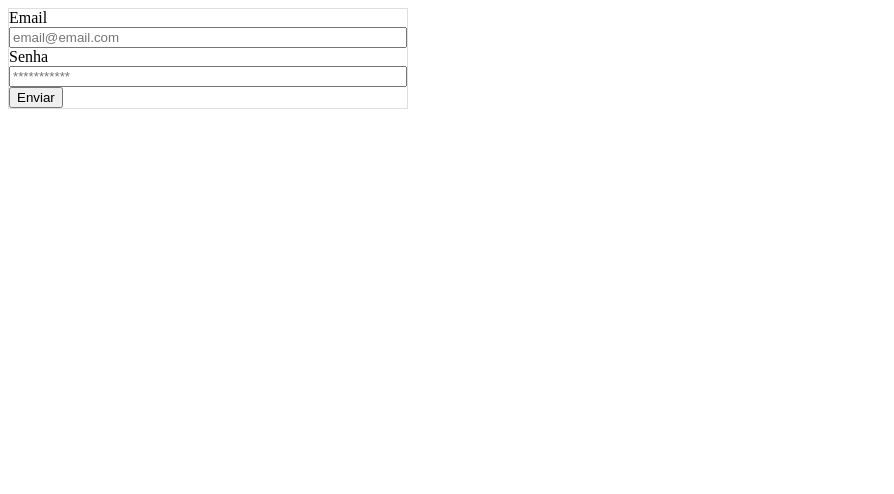
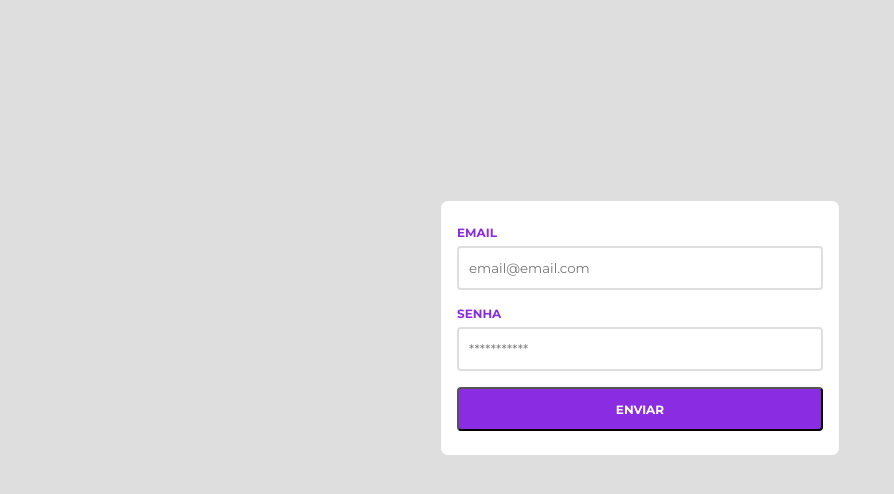
Before and after one commit to luiz13antonio/html-aula4, a plain HTML site: page index.html in a window 1280 px wide. Shown: the whole page, without its empty margins (0-894 px from the left). Drawn offline with Linux system fonts and the light colour scheme.

Commit message:
css aplicado

```diff
--- a/index.css
+++ b/index.css
@@ -1,17 +1,60 @@
 *{
     box-sizing: border-box;
+    margin: 0;
+    padding: 0;
+    box-sizing: border-box;
+    font-family: "Montserrat", sans-serif;
+}
+body{
+    background-color: #DEDEDE;
 }
 form{
     width: 400px;
+    background-color: #ffffff;
     border: 1px solid #DEDEDE;
+    margin: 0 auto;
+    margin-top: 200px;
+    padding: 24px 16px;
+    border-radius: 8px;
+}
+form image{
+    width: 100%;
+    border-radius: 4px;
+    box-shadow: 0 5px #00000020;
+    margin-bottom: 26px;
 }
 form label{
     display: block;
+    font-size: 12px;
+    font-weight: bold;
+    text-transform: uppercase;
+    margin-bottom: 6px;
+    color: #8a2ce2;
 }
 form input{
     width: 100%;
+    height: 44px;
     display: block;
+    border: 2px solid #DEDEDE;
+    border-radius: 4px;
+    padding-left: 10px;
+    margin-bottom: 16px;
+
+}
+form input:focus{
+    border-color: #8a2ce2;
 }
 form button{
-
+    width: 100%;
+    height: 44px;
+    font-size: 12px;
+    font-weight: bold;
+    text-transform: uppercase;
+    border-radius: 4px;
+    background-color: #8a2ce2;
+    color: #ffffff;
+    cursor: pointer;
 }
+form button:hover{
+    background-color: #6611b6;
+}
--- a/index.html
+++ b/index.html
@@ -3,7 +3,9 @@
 <head>
     <meta charset="UTF-8">
     <meta name="viewport" content="width=device-width, initial-scale=1.0">
-    <title>html aula 4</title>
+    <title>html aula 4</title><link rel="preconnect" href="https://fonts.googleapis.com">
+    <link rel="preconnect" href="https://fonts.gstatic.com" crossorigin>
+    <link href="https://fonts.googleapis.com/css2?family=Montserrat:ital,wght@0,100..900;1,100..900&display=swap" rel="stylesheet">
     <link rel="stylesheet" href="index.css">
 </head>
 <body>
```
